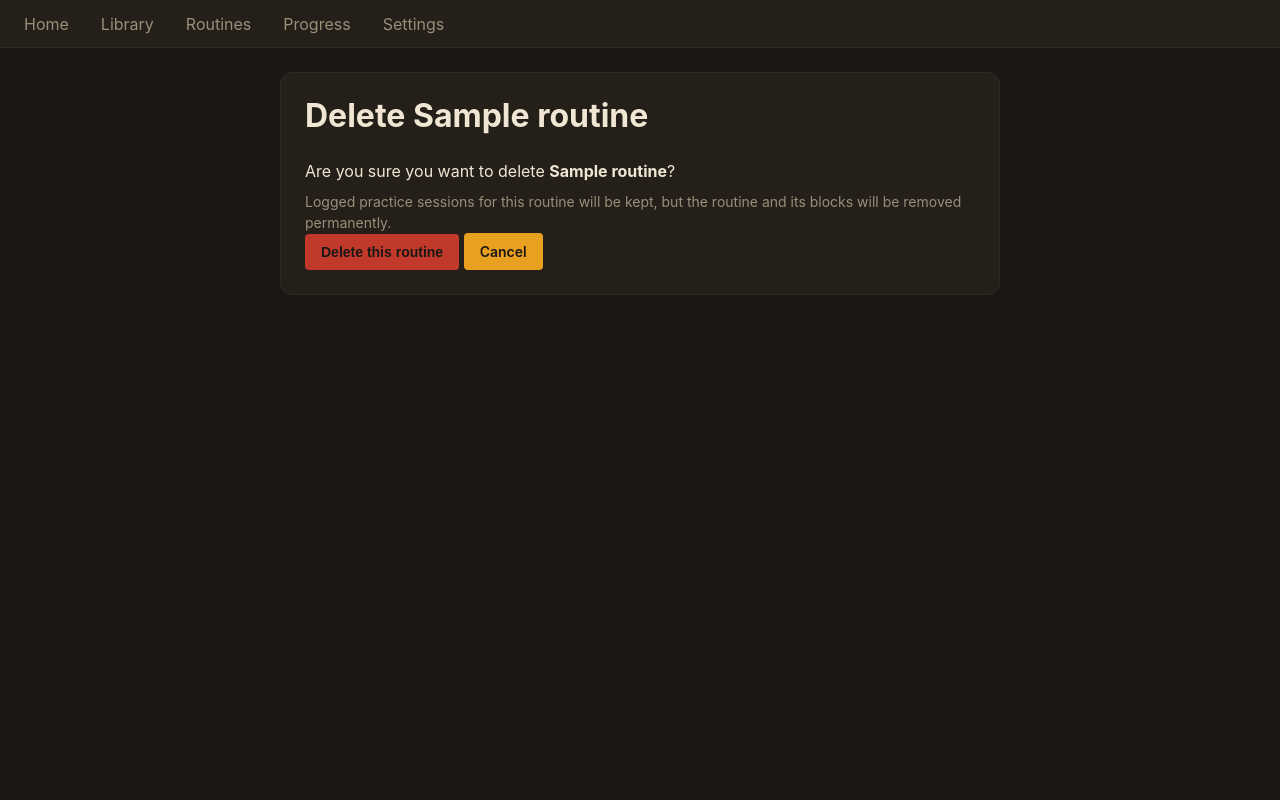
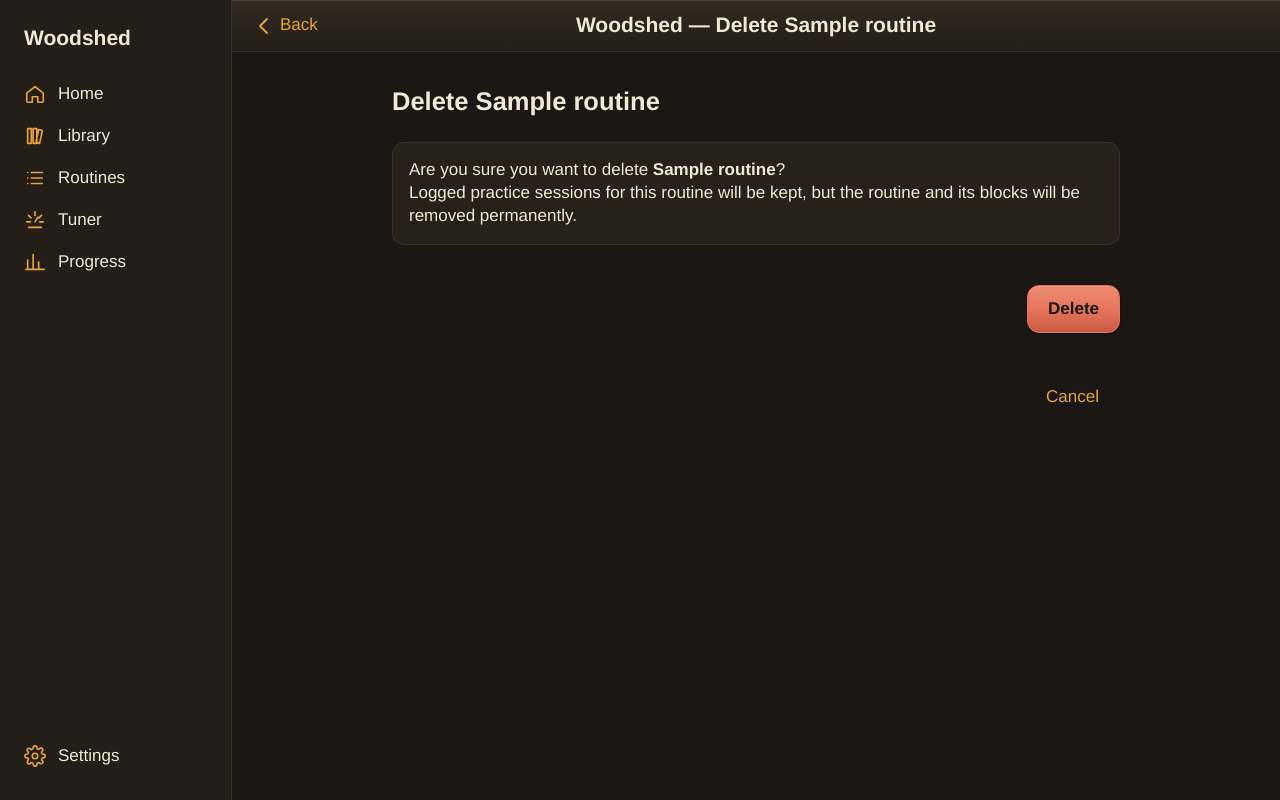
Before and after one commit to cecedabro/woodshed, a Python web app: template backend/app/templates/routines_delete.html in a window 1280 px wide. Run offline with Jinja, Linux system fonts and the light colour scheme; the template is opened without the code that fills it: most values are stand-ins (such as "Sample title", 1, 10 or a date in 2020).

Commit message:
T82: Migrate `routines_new.html` and `routines_delete.html` per the recipes ("New routine" under Routines, and "Delete confirmations"). Read only the recipe in docs/design.md (`rg -n '^\*\*Routines `' docs/design.md`, then ~25 lines), the macro signatures (`rg -n 'macro ' backend/app/templates/_ui.html`), the template(s) named and the tests in accept. Update assertions in `tests/test_routines.py` that checked old markup.

```diff
--- a/backend/app/templates/routines_delete.html
+++ b/backend/app/templates/routines_delete.html
@@ -1,24 +1,29 @@
-{% extends "legacy_base.html" %}
+{% import "_ui.html" as ui %}
+{% extends "base.html" %}
 
 {% block title %}Woodshed — Delete {{ routine.name }}{% endblock %}
+{% block nav_left %}{{ ui.nav_link("Back", "/routines/" ~ routine.id ~ "/edit", back=True) }}{% endblock %}
 
 {% block content %}
-<div class="item-detail">
-    <div class="item-header">
-        <h1>Delete {{ routine.name }}</h1>
-    </div>
+<div class="stack-lg">
+  <h2>Delete {{ routine.name }}</h2>
 
-    <div class="delete-warning">
+  {% call ui.group(pad=True) %}
     <p>Are you sure you want to delete <strong>{{ routine.name }}</strong>?</p>
     <p class="delete-note">
       Logged practice sessions for this routine will be kept, but the routine
       and its blocks will be removed permanently.
     </p>
-    </div>
+  {% endcall %}
 
   <form method="post" action="/routines/{{ routine.id }}/delete">
-        <button type="submit" class="btn btn-danger">Delete this routine</button>
-        <a href="/routines" class="btn">Cancel</a>
+    <div class="actions actions-end">
+      {{ ui.button("Delete", kind="danger", type="submit") }}
+    </div>
   </form>
+
+  <div class="actions actions-end">
+    <a class="btn btn-ghost" href="/routines/{{ routine.id }}/edit">Cancel</a>
+  </div>
 </div>
 {% endblock %}
```
Also changed, not shown: PLAN.md (+1 -1 lines), PROGRESS.md (+13 -0 lines), backend/app/templates/routines_new.html (+14 -12 lines), backend/tests/ui_legacy.txt (+0 -2 lines). Lines whose indentation alone changed are shown as unchanged.
